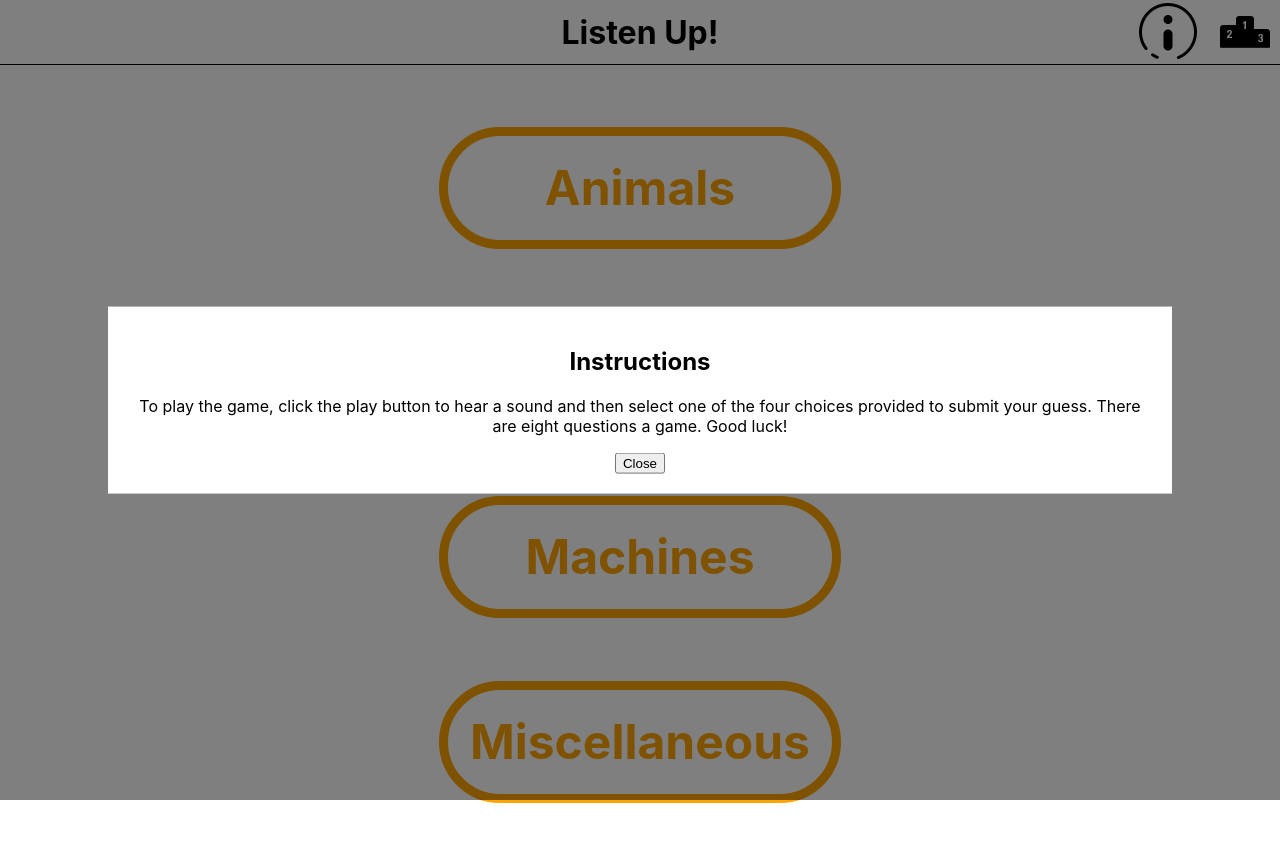
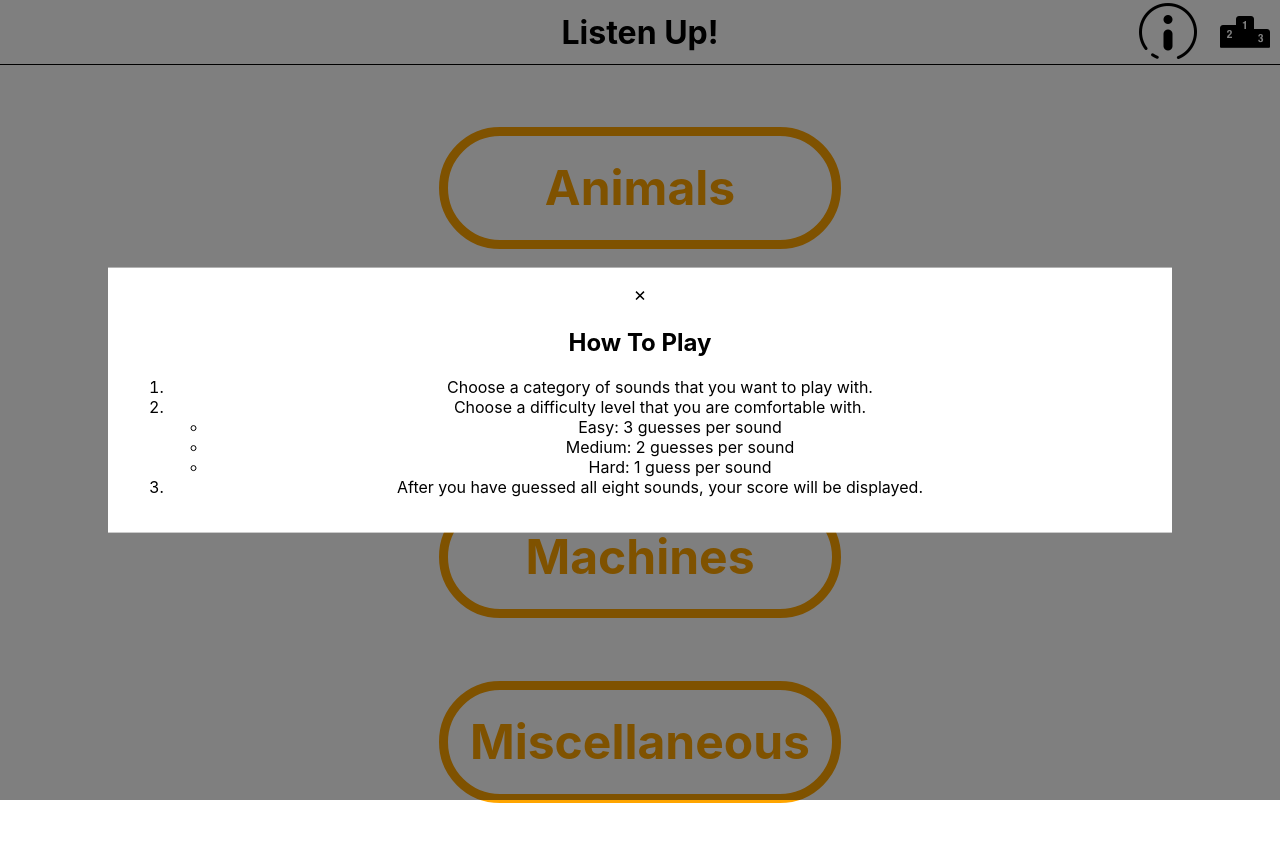
Before and after one commit to Listen-Up-2210/listen-up-ui, a React (Create React App) app: page / in a window 1280 px wide. Shown: the top 842 px of the page. Built offline with nearby package versions, Linux system fonts and the light colour scheme.

Commit message:
Add instruction content to modal

```diff
--- a/src/Components/Modal/Modal.js
+++ b/src/Components/Modal/Modal.js
@@ -1,4 +1,5 @@
 import React from 'react';
+import {IoCloseSharp} from 'react-icons/io5'
 import './Modal.css'
 
 const Modal = ({ show, handleClose, display }) => {
@@ -8,15 +9,24 @@ const Modal = ({ show, handleClose, display }) => {
     <div className={showHideClassName}>
         {display === 'leader' ?
             <section className="modal-main">
+                <IoCloseSharp className='close-Btn' onClick={handleClose} />
                 <h2>Leaderboard Content</h2>
                 <p>This is the content of the modal.</p>
-                <button onClick={handleClose}>Close</button>
             </section>
                 :
             <section className="modal-main">
-                <h2>Instructions</h2>
-                <p>To play the game, click the play button to hear a sound and then select one of the four choices provided to submit your guess. There are eight questions a game. Good luck!</p>
-                <button onClick={handleClose}>Close</button>
+                <IoCloseSharp className='close-Btn' onClick={handleClose} />
+                <h2>How To Play</h2>
+                <ol>
+                    <li>Choose a category of sounds that you want to play with.</li>
+                    <li>Choose a difficulty level that you are comfortable with.</li>
+                        <ul>
+                            <li>Easy: 3 guesses per sound</li>
+                            <li>Medium: 2 guesses per sound</li>
+                            <li>Hard: 1 guess per sound</li>
+                        </ul>
+                    <li>After you have guessed all eight sounds, your score will be displayed.</li>
+                </ol>
             </section>
         }
     </div>
```
